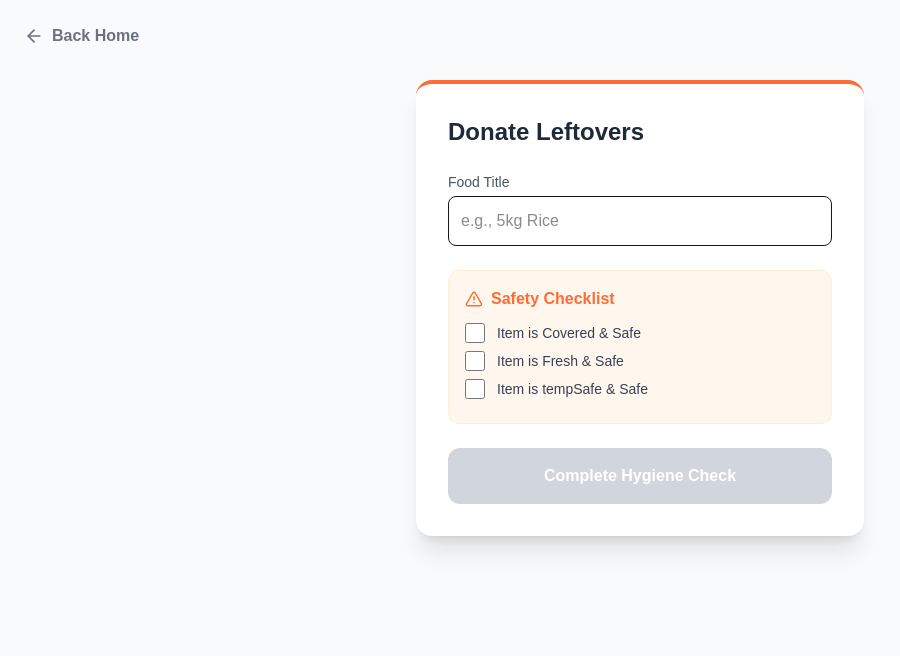
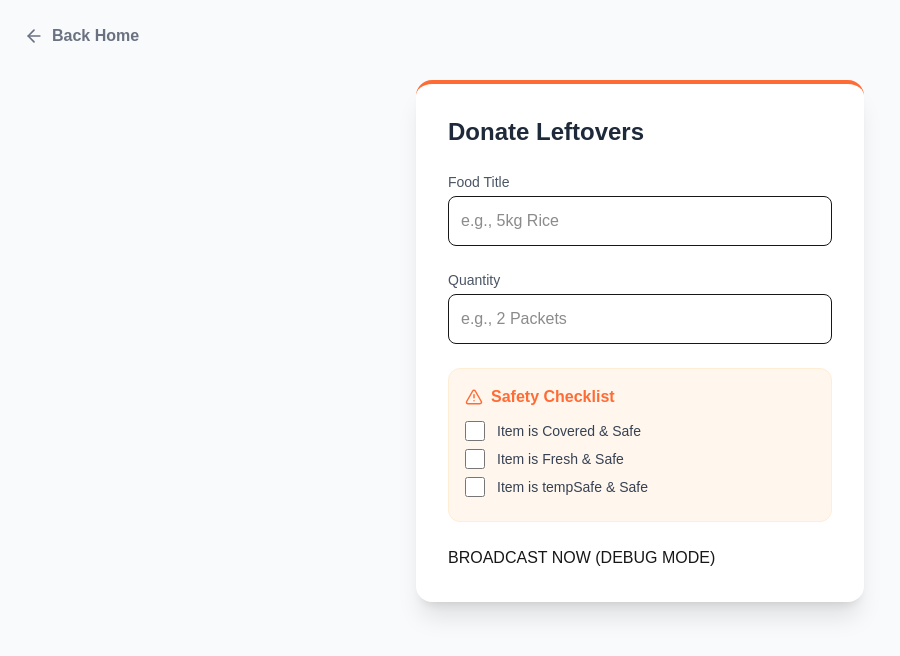
Before and after one commit to sushil1817/mealbridge-site, a Next.js app: page /donate in a window 1280 px wide. Shown: the top 656 px of the page, without its empty margins (0-900 px from the left). Built offline with nearby package versions, Linux system fonts and the light colour scheme; no server answers.

Commit message:
Update page.tsx

```diff
--- a/app/donate/page.tsx
+++ b/app/donate/page.tsx
@@ -1,27 +1,45 @@
 "use client";
-
 import { useState } from "react";
-// Removed unused imports
-import { AlertTriangle, ArrowLeft } from "lucide-react";
+import { supabase } from "@/lib/supabase"; // <--- Importing the connection!
+import { AlertTriangle, ArrowLeft, Loader2 } from "lucide-react";
 import Link from "next/link";
 
-interface HygieneState {
-  isCovered: boolean;
-  isFresh: boolean;
-  tempSafe: boolean;
-}
-
-// 1. UPDATED NAME: Changed from RestaurantPage to DonatePage
-function DonatePage() {
-  const [hygieneChecks, setHygieneChecks] = useState<HygieneState>({
-    isCovered: false,
-    isFresh: false,
-    tempSafe: false,
+export default function DonatePage() {
+  const [loading, setLoading] = useState(false);
+  const [formData, setFormData] = useState({ title: "", quantity: "" });
+  const [hygieneChecks, setHygieneChecks] = useState({
+    isCovered: false, isFresh: false, tempSafe: false,
   });
 
-  const safetyKeys: (keyof HygieneState)[] = ["isCovered", "isFresh", "tempSafe"];
+  const isSafe = Object.values(hygieneChecks).every((val) => val === true);
 
-  const isSafe = Object.values(hygieneChecks).every((val) => val === true);
+  const handleSubmit = async (e: React.FormEvent) => {
+    e.preventDefault();
+    if (!isSafe) return;
+
+    setLoading(true);
+
+    // --- TALKING TO DATABASE ---
+    const { error } = await supabase
+      .from('donations')
+      .insert([
+        {
+          title: formData.title,
+          quantity: formData.quantity,
+          is_safe: true
+        }
+      ]);
+
+    setLoading(false);
+
+    if (error) {
+      alert("Error: " + error.message);
+    } else {
+      alert("Success! Food listed on MealBridge.");
+      setFormData({ title: "", quantity: "" }); // Reset form
+      setHygieneChecks({ isCovered: false, isFresh: false, tempSafe: false });
+    }
+  };
 
   return (
     <div className="min-h-screen bg-gray-50 p-6">
@@ -32,38 +50,56 @@ function DonatePage() {
       <div className="max-w-md mx-auto bg-white p-8 rounded-2xl shadow-xl border-t-4 border-[#FF6B35]">
         <h2 className="text-2xl font-bold text-gray-800 mb-6">Donate Leftovers</h2>
 
-        <form className="space-y-6" onSubmit={(e) => e.preventDefault()}>
+        <form className="space-y-6" onSubmit={handleSubmit}>
           <div>
             <label className="block text-sm font-medium text-gray-600">Food Title</label>
-            <input type="text" className="w-full mt-1 p-3 border rounded-lg" placeholder="e.g., 5kg Rice" />
+            <input
+              value={formData.title}
+              onChange={(e) => setFormData({...formData, title: e.target.value})}
+              type="text"
+              className="w-full mt-1 p-3 border rounded-lg"
+              placeholder="e.g., 5kg Rice"
+              required
+            />
+          </div>
+
+          <div>
+            <label className="block text-sm font-medium text-gray-600">Quantity</label>
+            <input
+              value={formData.quantity}
+              onChange={(e) => setFormData({...formData, quantity: e.target.value})}
+              type="text"
+              className="w-full mt-1 p-3 border rounded-lg"
+              placeholder="e.g., 2 Packets"
+              required
+            />
           </div>
 
           <div className="bg-orange-50 p-4 rounded-xl border border-orange-100">
             <h3 className="flex items-center gap-2 text-[#FF6B35] font-bold mb-3">
               <AlertTriangle size={18} /> Safety Checklist
             </h3>
-
-            {safetyKeys.map((key) => (
+            {["isCovered", "isFresh", "tempSafe"].map((key) => (
               <label key={key} className="flex items-center gap-3 cursor-pointer mb-2">
                 <input
                   type="checkbox"
+                  checked={hygieneChecks[key as keyof typeof hygieneChecks]}
                   className="w-5 h-5 accent-[#FF6B35]"
-                  checked={hygieneChecks[key]}
-                  onChange={() => setHygieneChecks(prev => ({...prev, [key]: !prev[key]}))}
+                  onChange={() => setHygieneChecks(prev => ({...prev, [key]: !prev[key as keyof typeof hygieneChecks]}))}
                 />
                 <span className="text-sm text-gray-700">Item is {key.replace('is', '')} & Safe</span>
               </label>
             ))}
           </div>
 
-          <button disabled={!isSafe} className={`w-full p-4 rounded-xl font-bold text-white transition-all flex justify-center gap-2 ${isSafe ? "bg-[#FF6B35]" : "bg-gray-300"}`}>
-            {isSafe ? "Broadcast Donation" : "Complete Hygiene Check"}
-          </button>
+          <button
+          type="submit"
+  // disabled={!isSafe || loading}  <-- I deleted this line
+      >
+   BROADCAST NOW (DEBUG MODE)
+</button>
         </form>
       </div>
     </div>
   );
 }
-
-// 2. UPDATED EXPORT: Exporting the new name
-export default DonatePage;
```
